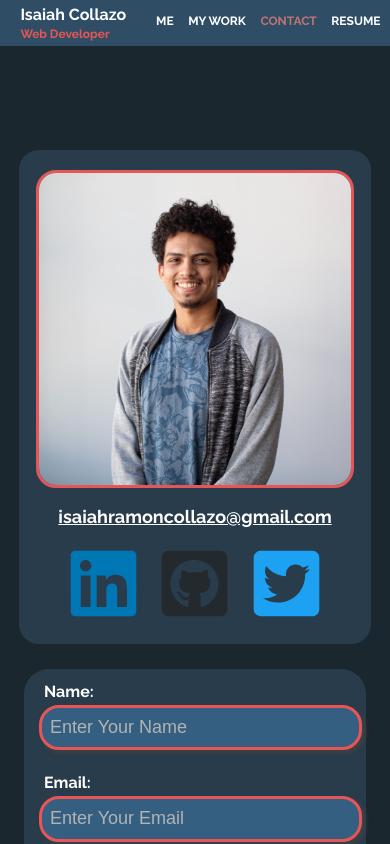
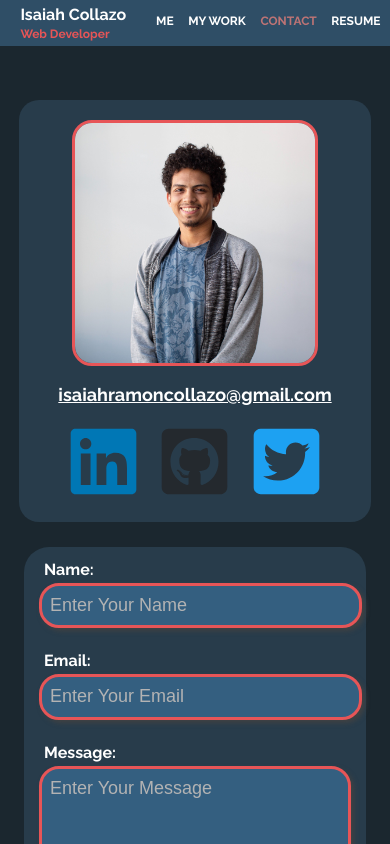
Before and after one commit to IsaiahCollazo99/portfolio-site, a React (Create React App) app in the folder isaiah-collazo/: page /contact in a window 390 px wide. Shown: the top 844 px of the page. Built offline with nearby package versions, Linux system fonts and the light colour scheme.

Commit message:
contact media queries

```diff
--- a/isaiah-collazo/src/css/contact/contact.css
+++ b/isaiah-collazo/src/css/contact/contact.css
@@ -23,7 +23,7 @@
 }
 
 .contactPic img {
-    max-width: 35%;
+    max-width: 20em;
     border: 3px solid #e75557;
     border-radius: 20px;
     transition: 0.3s ease-in-out;
@@ -184,6 +184,10 @@ textarea {
         padding-left: 0;
     }
 
+    .contactPic img {
+        max-width: 35%;
+    }
+
     .emailForm {
         width: 80%;
         margin-top: 25px;
@@ -191,14 +195,6 @@ textarea {
 }
 
 @media only screen and (max-width: 950px) {
-    .contactPicAnchor {
-        width: 40%;
-    }
-
-    .contactPic img {
-        max-width: 100%;
-    }
-
     .contactEmail {
         font-size: 18px;
     }
@@ -223,8 +219,25 @@ textarea {
         padding-left: 20px;
     }
 
-    .contactPicAnchor {
-        width: 60%;
+    .contactPic img {
+        max-width: 20em;
+        height: auto;
+    }
+}
+
+@media only screen and (max-width: 650px) {
+    .contactContainer {
+        margin-top: 100px;
+    }
+}
+
+@media only screen and (max-width: 500px) {
+    .contactPic {
+        width: 80%;
+    }
+
+    .contactPic img {
+        max-width: 15em;
     }
 }
 
```
